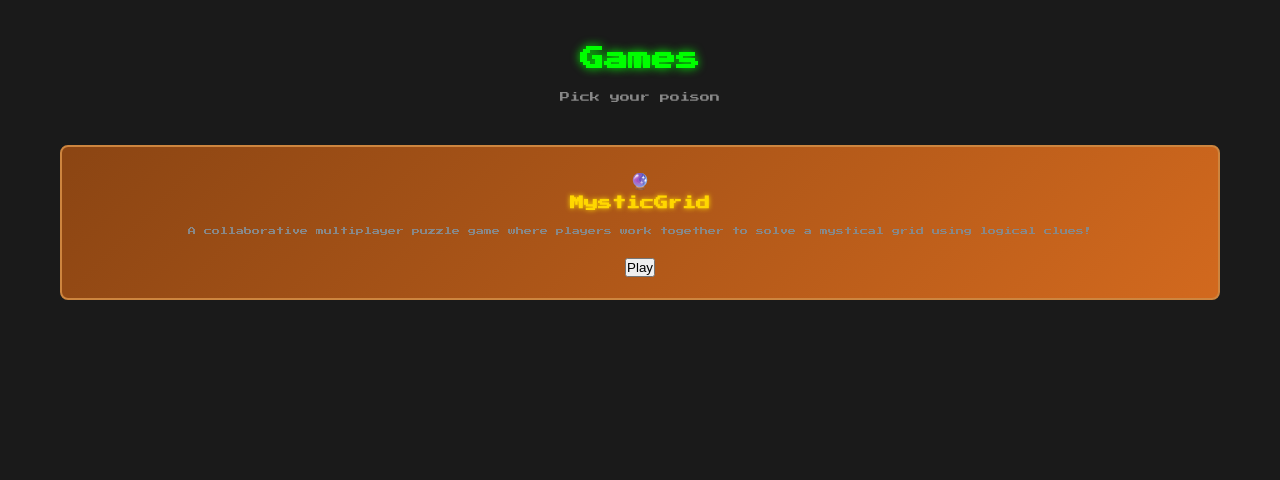
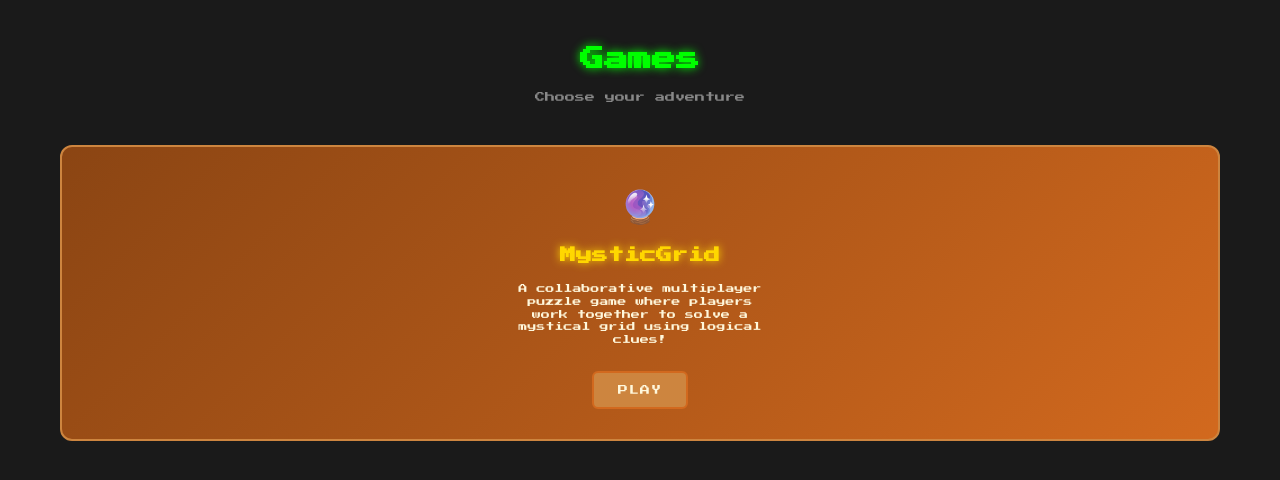
Before and after one commit to masonhgn/ifthen, a Flask app: page /games in a window 1280 px wide. Shown: the part 81-561 px from the top of the page. Run offline with Flask 3, Linux system fonts and the light colour scheme.

Commit message:
fixed games page css

```diff
--- a/shared/templates/games.html
+++ b/shared/templates/games.html
@@ -23,7 +23,7 @@
         <main class="games-page">
             <div class="games-header">
                 <h1>Games</h1>
-                <p>Pick your poison</p>
+                <p>Choose your adventure</p>
             </div>
 
             <div class="games-grid-small">
--- a/static/css/catalog.css
+++ b/static/css/catalog.css
@@ -146,46 +146,70 @@ body {
 .game-card-small {
     background: #2a2a2a;
     border: 2px solid #444;
-    border-radius: 8px;
-    padding: 20px;
+    border-radius: 12px;
+    padding: 30px 25px;
     text-align: center;
     transition: all 0.3s ease;
     cursor: pointer;
+    position: relative;
+    overflow: hidden;
 }
 
 .game-card-small:hover {
     border-color: #00ff00;
-    box-shadow: 0 0 20px rgba(0, 255, 0, 0.3);
-    transform: translateY(-5px);
+    box-shadow: 0 0 25px rgba(0, 255, 0, 0.4);
+    transform: translateY(-8px);
+}
+
+.game-icon-small {
+    font-size: 32px;
+    margin-bottom: 15px;
+    display: block;
 }
 
 .game-card-small h3 {
-    font-size: 14px;
-    margin-bottom: 10px;
+    font-size: 16px;
+    margin-bottom: 15px;
     color: #e0e0e0;
+    text-shadow: 0 0 5px rgba(224, 224, 224, 0.3);
 }
 
 .game-card-small p {
-    font-size: 8px;
-    color: #888;
-    margin-bottom: 15px;
+    font-size: 9px;
+    color: #aaa;
+    margin-bottom: 25px;
+    line-height: 1.4;
+    max-width: 250px;
+    margin-left: auto;
+    margin-right: auto;
 }
 
-.game-card-small .btn {
+.play-button-small {
+    margin-top: 20px;
+}
+
+.btn-small {
     display: inline-block;
-    padding: 8px 16px;
+    padding: 12px 24px;
     background: #333;
     color: #e0e0e0;
     text-decoration: none;
     border: 2px solid #555;
-    font-size: 8px;
+    border-radius: 6px;
+    font-size: 10px;
+    font-family: 'Press Start 2P', monospace;
     transition: all 0.3s ease;
+    cursor: pointer;
+    text-transform: uppercase;
+    letter-spacing: 1px;
 }
 
-.game-card-small .btn:hover {
+.btn-small:hover {
     background: #00ff00;
     color: #1a1a1a;
     border-color: #00ff00;
+    text-shadow: 0 0 5px rgba(0, 255, 0, 0.5);
+    box-shadow: 0 0 15px rgba(0, 255, 0, 0.3);
 }
 
 /* MysticGrid specific styling */
@@ -196,24 +220,31 @@ body {
 
 .game-card-small.mysticgrid:hover {
     border-color: #FFD700;
-    box-shadow: 0 0 20px rgba(255, 215, 0, 0.4);
+    box-shadow: 0 0 25px rgba(255, 215, 0, 0.5);
+    transform: translateY(-8px);
 }
 
 .game-card-small.mysticgrid h3 {
     color: #FFD700;
-    text-shadow: 0 0 5px #FFD700;
+    text-shadow: 0 0 8px #FFD700;
 }
 
-.game-card-small.mysticgrid .btn {
+.game-card-small.mysticgrid p {
+    color: #FFF8DC;
+}
+
+.game-card-small.mysticgrid .btn-small {
     background: #CD853F;
     border-color: #D2691E;
     color: #FFF8DC;
 }
 
-.game-card-small.mysticgrid .btn:hover {
+.game-card-small.mysticgrid .btn-small:hover {
     background: #FFD700;
     color: #8B4513;
     border-color: #FFD700;
+    text-shadow: 0 0 5px rgba(255, 215, 0, 0.5);
+    box-shadow: 0 0 15px rgba(255, 215, 0, 0.4);
 }
 
 /* Responsive Design */
```
